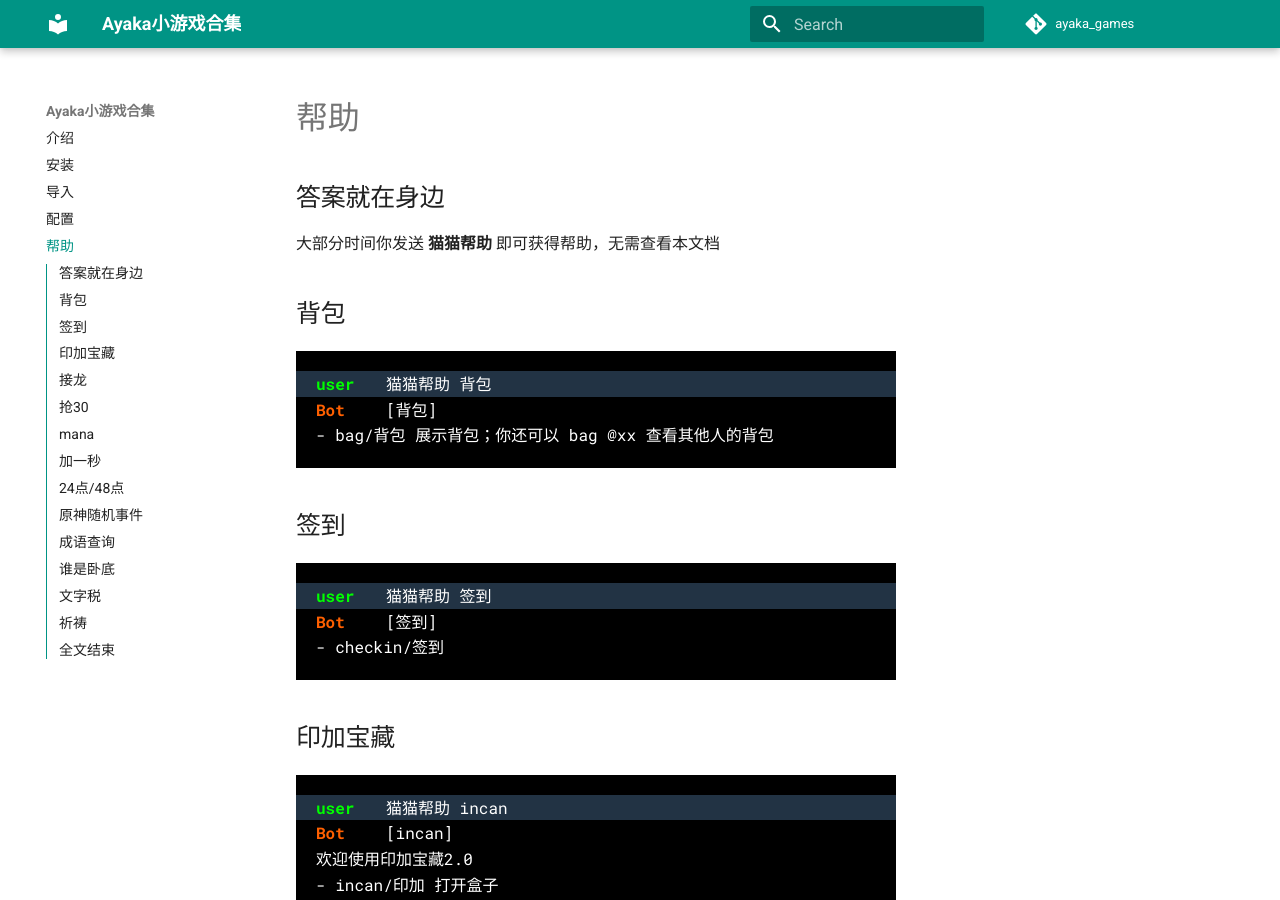
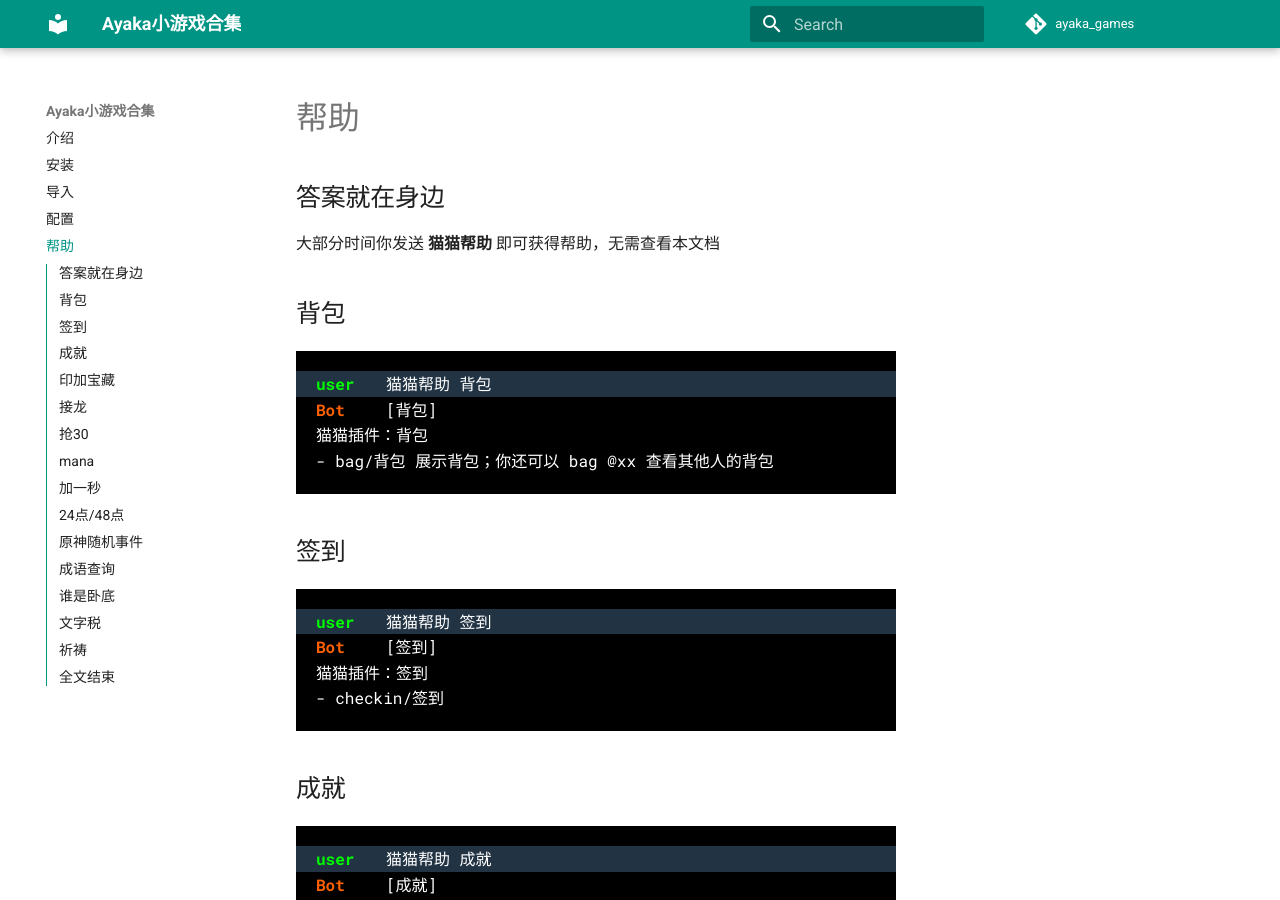
Before and after one commit to bridgeL/ayaka_games, an MkDocs documentation site: the page built from website/help.md, in a window 1280 px wide and 900 px high. Built offline with MkDocs 1.6.1 and Material for MkDocs 9.7.7, drawn with Linux system fonts in a browser that asks for light colours; comment, search, counter and statistics services are not loaded; some of the changed text lies outside the part shown.

Commit message:
更新文档

```diff
--- a/pyproject.toml
+++ b/pyproject.toml
@@ -1,6 +1,6 @@
 [tool.poetry]
 name = "ayaka_games"
-version = "0.2.2"
+version = "0.3.0b0"
 description = "ayaka小游戏合集"
 authors = ["Su <wxlxy316@163.com>"]
 license = "MIT"
@@ -13,7 +13,7 @@ packages = [
 
 [tool.poetry.dependencies]
 python = "^3.10"
-ayaka = ">=0.0.2.0, <0.0.4.0"
+ayaka = ">=0.0.3.2b2"
 pypinyin = ">=0.47.1"
 
 [build-system]
--- a/website/help.md
+++ b/website/help.md
@@ -7,6 +7,7 @@
 <div class="demo">
 "user" 说：猫猫帮助 背包
 "Bot" 说：[背包]
+猫猫插件：背包
 - bag/背包 展示背包；你还可以 bag @xx 查看其他人的背包
 </div>
 
@@ -15,7 +16,17 @@
 <div class="demo">
 "user" 说：猫猫帮助 签到
 "Bot" 说：[签到]
+猫猫插件：签到
 - checkin/签到
+</div>
+
+## 成就
+
+<div class="demo">
+"user" 说：猫猫帮助 成就
+"Bot" 说：[成就]
+猫猫插件：成就
+- 成就 展示成就。你还可以 成就 @xx 查看其他人的成就
 </div>
 
 ## 印加宝藏
@@ -139,6 +150,7 @@ boss时间值>=17时，游戏结束，boss将带走所有比他时间值高的
 <div class="demo">
 "user" 说：猫猫帮助 原神随机事件
 "Bot" 说：[原神随机事件]
+猫猫插件：原神随机事件
 - 原神随机事件 带参数可以自定义事件，例如：原神随机事件 喝水
 </div>
 
@@ -187,6 +199,7 @@ boss时间值>=17时，游戏结束，boss将带走所有比他时间值高的
 <div class="demo">
 "user" 说：猫猫帮助 文字税
 "Bot" 说：[文字税]
+猫猫插件：文字税
 - 开放文字市场/刷新文字市场 刷新文字市场，开放福袋购买
 - 购买文字 花费金钱购买一次福袋，获得3个随机文字
 - 我的文字 查看自己的文字
```
Also changed, not shown: readme.md (+1 -1 lines), website/index.md (+1 -0 lines).
